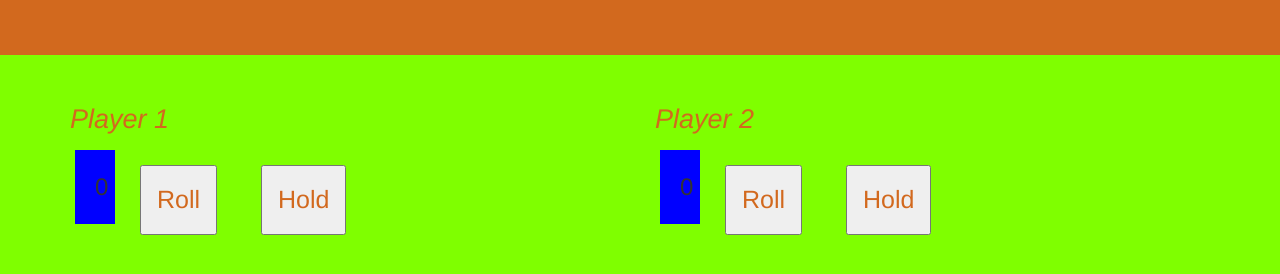
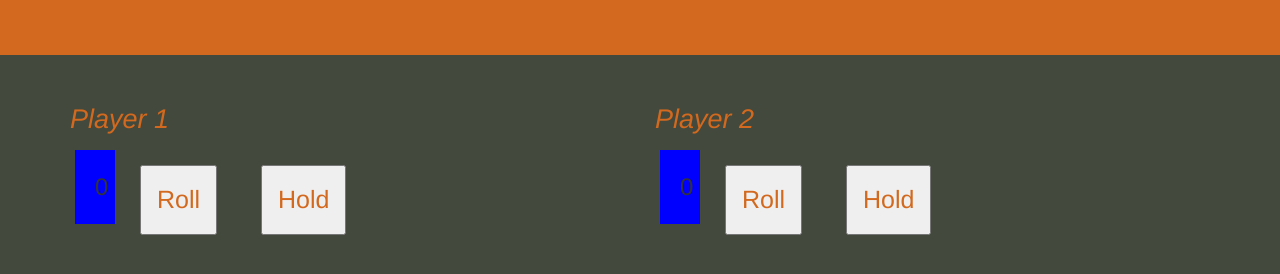
Before and after one commit to Peet-pitz/Pig-Dice-Game, a plain HTML site: page index.html in a window 1280 px wide. Shown: the part 140-414 px from the top of the page. Drawn offline with nearby package versions, Linux system fonts and the light colour scheme.

Commit message:
add background color

```diff
--- a/css/styles.css
+++ b/css/styles.css
@@ -12,7 +12,7 @@ h1 {
     text-align: center;
 }
 body {
-    background-color: chartreuse;
+    background-color: rgb(67, 73, 60);
 }
 .jumbotron {
     background-color: chocolate;
```
Also changed, not shown: 1 other file.
